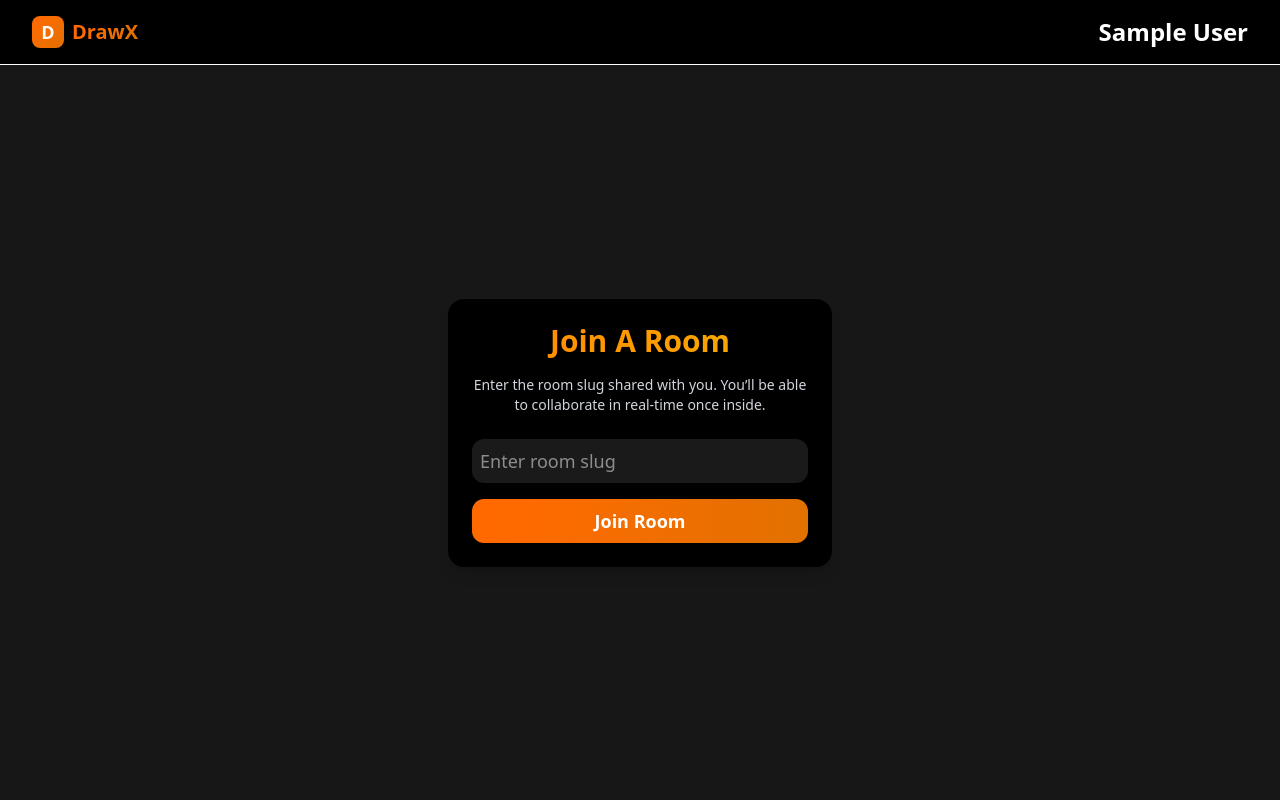
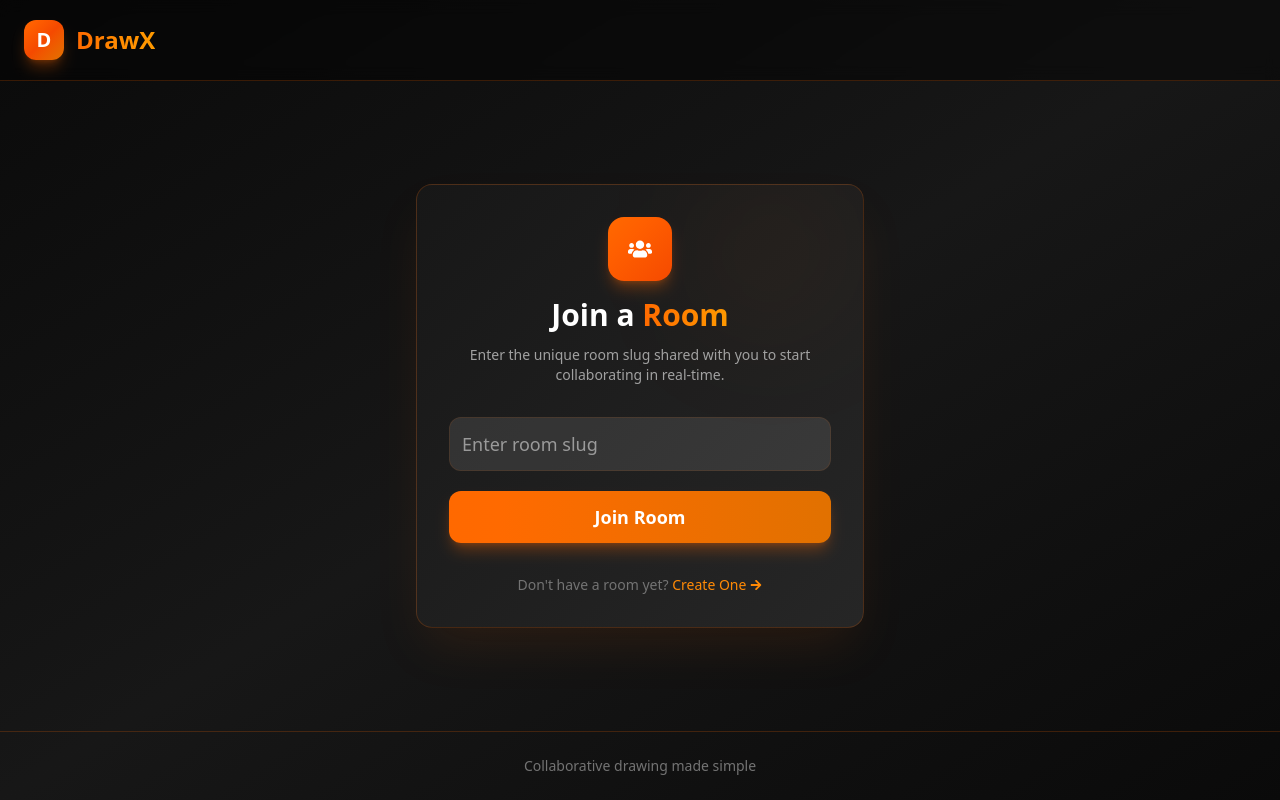
Before and after one commit to avichal-08/DrawX, a Next.js app in the folder apps/web/: page /home/join in a window 1280 px wide. Built offline with nearby package versions, Linux system fonts and the light colour scheme; no server answers; sample sign-in values are in the browser's storage.

Commit message:
improved ui of create, join, history page and added search rooms feature in history

```diff
--- a/apps/web/app/home/create/page.tsx
+++ b/apps/web/app/home/create/page.tsx
@@ -5,6 +5,7 @@ import { useRouter } from "next/navigation";
 import { useRef, useState } from "react";
 import axios from "axios";
 import { Loader } from "@repo/ui/loader";
+import { FaPlus, FaCheckCircle, FaCopy, FaArrowRight } from "react-icons/fa";
 
 export default function Create() {
   const { data: session, status } = useSession();
@@ -50,87 +51,113 @@ export default function Create() {
   if (status === "loading") {
     return (
       <div className="flex items-center justify-center mt-[20%]">
-      <Loader/>
+        <Loader />
       </div>
-  )};
+    );
+  }
 
   if (status !== "authenticated") router.push("/");
 
-  const name = session?.user?.name;
+  return (
+    <div className="bg-gradient-to-br from-neutral-950 via-neutral-900 to-neutral-950 min-h-screen flex flex-col relative">
 
-  return (
-    <div className="bg-neutral-900 min-h-screen flex flex-col relative">
-
-      <div className="flex justify-between items-center border-b border-b-white bg-black h-fit py-4 px-8">
-        <div className="flex items-center space-x-2">
-          <div className="w-8 h-8 bg-gradient-to-br from-orange-500 to-amber-600 rounded-lg flex items-center justify-center">
-            <span className="text-white font-bold text-lg">D</span>
+      <header className="border-b border-orange-500/20 bg-black/40 backdrop-blur-sm">
+        <div className="max-w-7xl mx-auto px-6 py-5 flex justify-between items-center">
+          <div className="flex items-center space-x-3">
+            <div className="w-10 h-10 bg-gradient-to-br from-orange-500 via-orange-600 to-amber-600 rounded-xl flex items-center justify-center shadow-lg shadow-orange-500/30">
+              <span className="text-white font-bold text-xl">D</span>
             </div>
-          <span className="text-xl font-bold bg-gradient-to-r from-orange-500 to-amber-600 bg-clip-text text-transparent">
+            <span className="text-2xl font-bold bg-gradient-to-r from-orange-500 via-orange-400 to-amber-500 bg-clip-text text-transparent">
               DrawX
             </span>
           </div>
-        <div className="text-white text-xl md:text-2xl font-semibold">
-          <span>{name}</span>
         </div>
+      </header>
+
+      <main className="flex-grow flex items-center justify-center px-6 py-12">
+        <div className="max-w-md w-full bg-gradient-to-br from-neutral-900 to-neutral-800 border border-orange-500/20 rounded-2xl p-8 shadow-2xl shadow-orange-500/10 backdrop-blur-sm relative overflow-hidden">
+          <div className="absolute top-0 right-0 w-40 h-40 bg-gradient-to-br from-orange-500/10 to-transparent rounded-full blur-3xl" />
+
+          <div className="relative text-center">
+            <div className="w-16 h-16 mx-auto bg-gradient-to-br from-orange-500 to-orange-600 rounded-2xl flex items-center justify-center mb-4 shadow-lg shadow-orange-500/30">
+              <FaPlus className="text-white text-2xl" />
             </div>
 
-      <div className="flex flex-col justify-center items-center flex-grow">
-        <div className="bg-black text-white rounded-2xl p-6 w-80 md:w-96 text-center shadow-lg hover:bg-black/80 transition">
-          <h1 className="text-3xl cursor-pointer font-bold bg-gradient-to-r from-orange-400 via-amber-500 to-yellow-500 bg-clip-text text-transparent mb-4">
-            Create A Room
+            <h1 className="text-3xl font-bold text-white mb-3">
+              Create a{" "}
+              <span className="bg-gradient-to-r from-orange-500 to-amber-500 bg-clip-text text-transparent">
+                Room
+              </span>
             </h1>
-          <p className="text-sm text-gray-300 mb-6">
-            Enter your room name below. You’ll be the admin of this room and
-            have exclusive access later.
+            <p className="text-neutral-400 mb-8 text-sm">
+              Enter your room name below. You’ll be the admin and get full access later.
             </p>
 
             <input
               type="text"
               ref={nameRef}
               placeholder="Enter room name"
-            className="bg-white/10 text-white text-lg rounded-xl p-2 w-full mb-4 focus:outline-none focus:ring-2 focus:ring-orange-500"
+              className="bg-white/10 text-white text-lg rounded-xl p-3 w-full mb-5 focus:outline-none focus:ring-2 focus:ring-orange-500 border border-orange-500/10"
             />
 
             <button
               onClick={handleSubmit}
               disabled={loading}
-            className="cursor-pointer bg-gradient-to-r from-orange-500 to-amber-600 text-white text-lg font-semibold rounded-xl p-2 w-full hover:scale-105 transition-transform disabled:opacity-50"
+              className="cursor-pointer bg-gradient-to-r from-orange-500 to-amber-600 text-white text-lg font-semibold rounded-xl p-3 w-full hover:scale-[1.02] transition-transform disabled:opacity-50 shadow-lg shadow-orange-500/30"
             >
               {loading ? "Creating..." : "Create Room"}
             </button>
 
             {slug && (
-            <div className="mt-6 bg-neutral-800 p-4 rounded-xl">
-              <p className="text-lg font-semibold text-white">
-                Room Created
+              <div className="mt-8 bg-neutral-800/60 border border-orange-500/20 rounded-xl p-5 text-left animate-fadeIn">
+                <div className="flex items-center justify-between mb-2">
+                  <p className="text-white font-semibold text-lg flex items-center gap-2">
+                    <FaCheckCircle className="text-orange-500" /> Room Created!
                   </p>
-              <p className="text-orange-400 font-mono">{slug}</p>
+                </div>
 
-              <div className="flex gap-3 justify-center mt-3">
+                <p className="text-orange-400 font-mono text-sm break-all">{slug}</p>
+
+                <div className="flex gap-3 mt-4">
                   <button
                     onClick={copyToClipboard}
-                  className="cursor-pointer bg-gradient-to-r from-orange-500 to-amber-600 text-white px-4 py-2 rounded-xl hover:scale-105 transition-transform"
+                    className="flex items-center justify-center gap-2 bg-gradient-to-r from-orange-500 to-amber-600 text-white px-4 py-2 rounded-lg hover:scale-105 transition-transform"
                   >
-                  {copied ? "Copied!" : "Copy"}
+                    {copied ? (
+                      <>
+                        <FaCheckCircle /> Copied
+                      </>
+                    ) : (
+                      <>
+                        <FaCopy /> Copy
+                      </>
+                    )}
                   </button>
+
                   <button
                     onClick={() => router.push(`/room/${slug}`)}
-                  className="cursor-pointer bg-white text-black px-4 py-2 rounded-xl hover:bg-gray-200 transition"
+                    className="flex items-center justify-center gap-2 bg-white text-black px-4 py-2 rounded-lg hover:bg-gray-100 transition"
                   >
-                  Start Room
+                    Start Room <FaArrowRight />
                   </button>
                 </div>
               </div>
             )}
 
             {error && (
-            <p className="bg-red-600 text-white text-sm rounded-xl mt-4 p-2">
+              <p className="bg-red-600/80 text-white text-sm rounded-xl mt-6 p-2 border border-red-500/30">
                 {error}
               </p>
             )}
           </div>
         </div>
+      </main>
+
+      <footer className="py-6 px-6 border-t border-orange-500/20">
+        <div className="max-w-7xl mx-auto text-center text-neutral-500 text-sm">
+          Collaborative drawing made simple
+        </div>
+      </footer>
     </div>
   );
 }
--- a/apps/web/app/home/history/page.tsx
+++ b/apps/web/app/home/history/page.tsx
@@ -1,59 +1,53 @@
 "use client";
-import { useEffect, useRef, useState } from "react";
+
+import { useEffect, useState } from "react";
 import { useSession } from "next-auth/react";
 import { useRouter } from "next/navigation";
 import { Loader } from "@repo/ui/loader";
 import axios from "axios";
 
 export default function AllRooms() {
-
   const router = useRouter();
-  const roomsRef = useRef([]);
-  const userIdRef = useRef<string>("");
-  const [loading, setLoading] = useState<boolean>(true);
   const { data: session, status } = useSession();
+  const [rooms, setRooms] = useState<any[]>([]);
+  const [loading, setLoading] = useState(true);
+  const [search, setSearch] = useState("");
 
   useEffect(() => {
-    if (session){
-      userIdRef.current = session?.user.id;
-      getRooms();
-    }
-  },[session])
+    if (session) getRooms();
+  }, [session]);
 
   const getRooms = async () => {
-    try{
+    try {
       const res = await axios.post("/api/get-rooms", {
-        adminId: userIdRef.current
+        adminId: session?.user?.id,
       });
-      roomsRef.current = res.data;
+      setRooms(res.data || []);
+    } catch (error) {
+      console.error("Error while getting rooms:", error);
+    } finally {
       setLoading(false);
-    }catch(error) {
-      console.log(`Error while getting room: ${error}`)
     }
+  };
+
+  if (status === "loading" || loading)
+    return (
+      <div className="flex items-center justify-center h-screen">
+        <Loader />
+      </div>
+    );
+
+  if (status !== "authenticated") {
+    router.push("/");
   }
 
-  const name = session?.user.name;
-
-  if (status === "loading") {
-    return (
-    <div className="flex items-center justify-center mt-[20%]">
-      <Loader/>
-    </div>
-  )};
-
-  if (status !== "authenticated") router.push("/");
-
-  if (loading) {
-    return (
-      <div className="flex items-center justify-center mt-[20%]">
-        <Loader/>
-      </div>
-    )
-  }
+  const filteredRooms = rooms.filter((room) =>
+    room.name.toLowerCase().includes(search.toLowerCase())
+  );
 
   return (
-    <div className="bg-neutral-900 min-h-screen flex flex-col relative">
-      <div className="flex justify-between items-center border-b border-b-white bg-black h-fit py-4 px-8">
+    <div className="bg-neutral-950 min-h-screen flex flex-col">
+      <div className="flex justify-between items-center border-b border-b-white bg-black py-4 px-8">
         <div className="flex items-center space-x-2">
           <div className="w-8 h-8 bg-gradient-to-br from-orange-500 to-amber-600 rounded-lg flex items-center justify-center">
             <span className="text-white font-bold text-lg">D</span>
@@ -62,35 +56,63 @@ export default function AllRooms() {
             DrawX
           </span>
         </div>
-        <div className="text-white text-xl md:text-2xl font-semibold">
-          <span>{name}</span>
-        </div>
       </div>
 
-      <div className="flex flex-col justify-center items-center flex-grow px-6">
-        <div className="bg-black text-white rounded-2xl p-6 w-full md:w-[600px] text-center shadow-lg hover:bg-black/80 transition">
-          <h1 className="text-3xl font-bold bg-gradient-to-r from-orange-400 via-amber-500 to-yellow-500 bg-clip-text text-transparent mb-4">
+      <div className="flex flex-col items-center flex-grow px-6 py-10">
+        <div className="bg-black/70 text-white rounded-2xl p-8 w-full max-w-2xl shadow-lg backdrop-blur-sm">
+          <h1 className="text-3xl font-bold bg-gradient-to-r from-orange-400 via-amber-500 to-yellow-500 bg-clip-text text-transparent mb-4 text-center">
             All Your Rooms
           </h1>
-          <p className="text-sm text-gray-300 mb-6">
-            Access all rooms where you were the admin. Click any to reopen and continue your session.
+          <p className="text-sm text-gray-300 mb-6 text-center">
+            Access rooms you’ve created. Click to jump right back in.
           </p>
 
-          <div className="flex flex-col items-center gap-3">
-            {roomsRef.current?.length > 0 ? (
-              roomsRef.current.map((room: any) => (
+          <div className="flex flex-col sm:flex-row gap-3 mb-6">
+            <input
+              type="text"
+              placeholder="Search rooms..."
+              value={search}
+              onChange={(e) => setSearch(e.target.value)}
+              className="flex-1 bg-white/10 text-white rounded-xl p-3 focus:outline-none focus:ring-2 focus:ring-orange-500 placeholder-gray-400"
+            />
+            <button
+              onClick={() => router.push("/create")}
+              className="bg-gradient-to-r from-orange-500 to-amber-600 text-white font-semibold rounded-xl px-5 py-3 hover:scale-105 transition-transform"
+            >
+              + Create Room
+            </button>
+          </div>
+
+          <div className="flex flex-col gap-4">
+            {filteredRooms.length > 0 ? (
+              filteredRooms.map((room) => (
                 <div
                   key={room.slug}
                   onClick={() => router.push(`/room/${room.slug}`)}
-                  className="w-full cursor-pointer bg-neutral-800 hover:bg-neutral-700 text-white text-lg rounded-xl p-3 flex justify-between items-center transition-all"
+                  className="cursor-pointer bg-neutral-800 hover:bg-neutral-700 text-white rounded-xl p-4 flex justify-between items-center transition-all border border-transparent hover:border-orange-500 hover:shadow-[0_0_15px_rgba(255,166,0,0.3)]"
                 >
-                  <span className="font-semibold">{room.name}</span>
-                  <span className="text-sm text-gray-400">{room.slug}</span>
+                  <div>
+                    <p className="font-semibold text-lg">{room.name}</p>
+                    <p className="text-sm text-gray-400">{room.slug}</p>
+                  </div>
+                  <span className="text-xs text-gray-400">
+                    {room.createdAt
+                      ? `Created ${new Date(
+                        room.createdAt
+                      ).toLocaleDateString()}`
+                      : ""}
+                  </span>
                 </div>
               ))
             ) : (
-              <div className="text-gray-400 text-lg mt-6">
-                No rooms found
+              <div className="text-gray-400 text-center py-10">
+                No rooms found.{" "}
+                <span
+                  onClick={() => router.push("/create")}
+                  className="text-amber-500 hover:underline cursor-pointer"
+                >
+                  Create one now →
+                </span>
               </div>
             )}
           </div>
--- a/apps/web/app/home/join/page.tsx
+++ b/apps/web/app/home/join/page.tsx
@@ -5,6 +5,7 @@ import { useRouter } from "next/navigation";
 import { useRef, useState } from "react";
 import axios from "axios";
 import { Loader } from "@repo/ui/loader";
+import { FaUsers, FaArrowRight } from "react-icons/fa";
 
 export default function Join() {
   const { data: session, status } = useSession();
@@ -37,60 +38,89 @@ export default function Join() {
     }
   };
 
-  if (status === "loading") return <div className="flex items-center justify-center mt-[20%]"><Loader/></div>;
+  if (status === "loading")
+    return (
+      <div className="flex items-center justify-center mt-[20%]">
+        <Loader />
+      </div>
+    );
 
   if (status !== "authenticated") router.push("/");
 
-  const name = session?.user?.name;
-
   return (
-    <div className="bg-neutral-900 min-h-screen flex flex-col relative">
-      <div className="flex justify-between items-center border-b border-b-white bg-black h-fit py-4 px-8">
-        <div className="flex items-center space-x-2">
-          <div className="w-8 h-8 bg-gradient-to-br from-orange-500 to-amber-600 rounded-lg flex items-center justify-center">
-            <span className="text-white font-bold text-lg">D</span>
+    <div className="bg-gradient-to-br from-neutral-950 via-neutral-900 to-neutral-950 min-h-screen flex flex-col relative">
+      <header className="border-b border-orange-500/20 bg-black/40 backdrop-blur-sm">
+        <div className="max-w-7xl mx-auto px-6 py-5 flex justify-between items-center">
+          <div className="flex items-center space-x-3">
+            <div className="w-10 h-10 bg-gradient-to-br from-orange-500 via-orange-600 to-amber-600 rounded-xl flex items-center justify-center shadow-lg shadow-orange-500/30">
+              <span className="text-white font-bold text-xl">D</span>
             </div>
-          <span className="text-xl font-bold bg-gradient-to-r from-orange-500 to-amber-600 bg-clip-text text-transparent">
+            <span className="text-2xl font-bold bg-gradient-to-r from-orange-500 via-orange-400 to-amber-500 bg-clip-text text-transparent">
               DrawX
             </span>
           </div>
-        <div className="text-white text-xl md:text-2xl font-semibold">
-          <span>{name}</span>
         </div>
+      </header>
+
+      <main className="flex-grow flex items-center justify-center px-6 py-12">
+        <div className="max-w-md w-full bg-gradient-to-br from-neutral-900 to-neutral-800 border border-orange-500/20 rounded-2xl p-8 shadow-2xl shadow-orange-500/10 backdrop-blur-sm relative overflow-hidden">
+          <div className="absolute top-0 right-0 w-40 h-40 bg-gradient-to-br from-orange-500/10 to-transparent rounded-full blur-3xl" />
+
+          <div className="relative text-center">
+            <div className="w-16 h-16 mx-auto bg-gradient-to-br from-orange-500 to-orange-600 rounded-2xl flex items-center justify-center mb-4 shadow-lg shadow-orange-500/30">
+              <FaUsers className="text-white text-2xl" />
             </div>
 
-      <div className="flex flex-col justify-center items-center flex-grow">
-        <div className="bg-black text-white rounded-2xl p-6 w-80 md:w-96 text-center shadow-lg hover:bg-black/80 transition">
-          <h1 className="text-3xl font-bold bg-gradient-to-r from-orange-400 via-amber-500 to-yellow-500 bg-clip-text text-transparent mb-4">
-            Join A Room
+            <h1 className="text-3xl font-bold text-white mb-3">
+              Join a{" "}
+              <span className="bg-gradient-to-r from-orange-500 to-amber-500 bg-clip-text text-transparent">
+                Room
+              </span>
             </h1>
-          <p className="text-sm text-gray-300 mb-6">
-            Enter the room slug shared with you. You’ll be able to collaborate
-            in real-time once inside.
+            <p className="text-neutral-400 mb-8 text-sm">
+              Enter the unique room slug shared with you to start collaborating
+              in real-time.
             </p>
 
             <input
               type="text"
               ref={slugRef}
               placeholder="Enter room slug"
-            className="bg-white/10 text-white text-lg rounded-xl p-2 w-full mb-4 focus:outline-none focus:ring-2 focus:ring-orange-500"
+              className="bg-white/10 text-white text-lg rounded-xl p-3 w-full mb-5 focus:outline-none focus:ring-2 focus:ring-orange-500 border border-orange-500/10"
             />
 
             <button
               onClick={handleSubmit}
               disabled={loading}
-            className="bg-gradient-to-r from-orange-500 to-amber-600 text-white text-lg font-semibold rounded-xl p-2 w-full hover:scale-105 transition-transform disabled:opacity-50"
+              className="cursor-pointer bg-gradient-to-r from-orange-500 to-amber-600 text-white text-lg font-semibold rounded-xl p-3 w-full hover:scale-[1.02] transition-transform disabled:opacity-50 shadow-lg shadow-orange-500/30"
             >
               {loading ? "Joining..." : "Join Room"}
             </button>
 
             {error && (
-            <p className="bg-red-600 text-white text-sm rounded-xl mt-4 p-2">
+              <p className="bg-red-600/80 text-white text-sm rounded-xl mt-6 p-2 border border-red-500/30">
                 {error}
               </p>
             )}
+
+            <p className="text-neutral-500 text-sm mt-8">
+              Don't have a room yet?{" "}
+              <button
+                onClick={() => router.push("/home/create")}
+                className="text-orange-400 hover:underline font-medium inline-flex items-center gap-1"
+              >
+                Create One <FaArrowRight className="text-xs" />
+              </button>
+            </p>
           </div>
         </div>
+      </main>
+
+      <footer className="py-6 px-6 border-t border-orange-500/20">
+        <div className="max-w-7xl mx-auto text-center text-neutral-500 text-sm">
+          Collaborative drawing made simple
+        </div>
+      </footer>
     </div>
   );
 }
```
Lines whose indentation alone changed are shown as unchanged.
